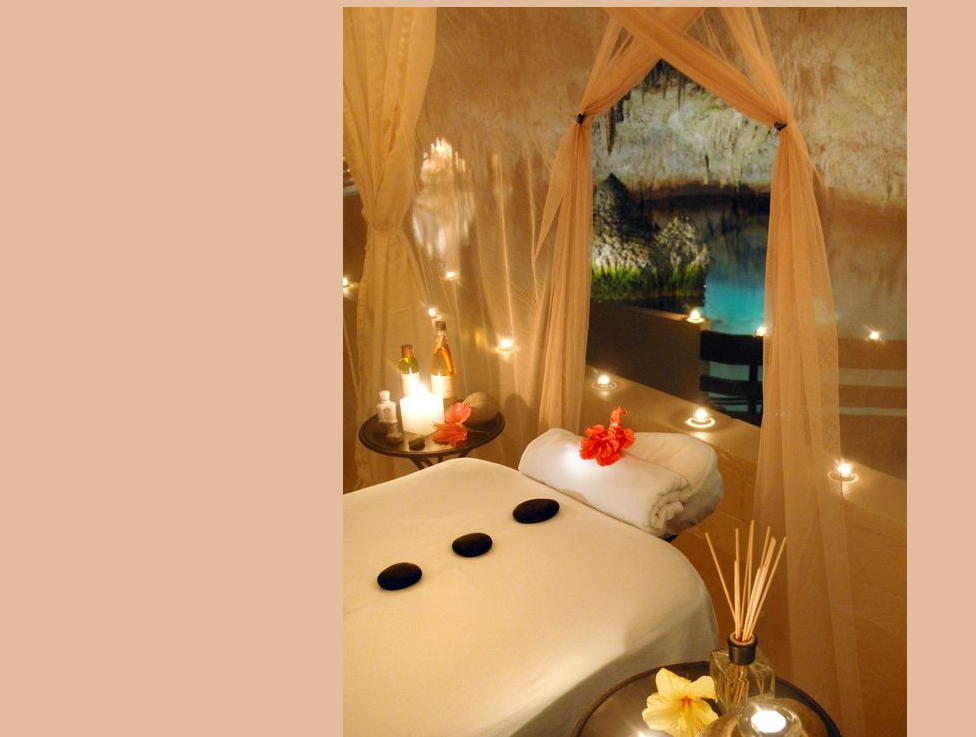
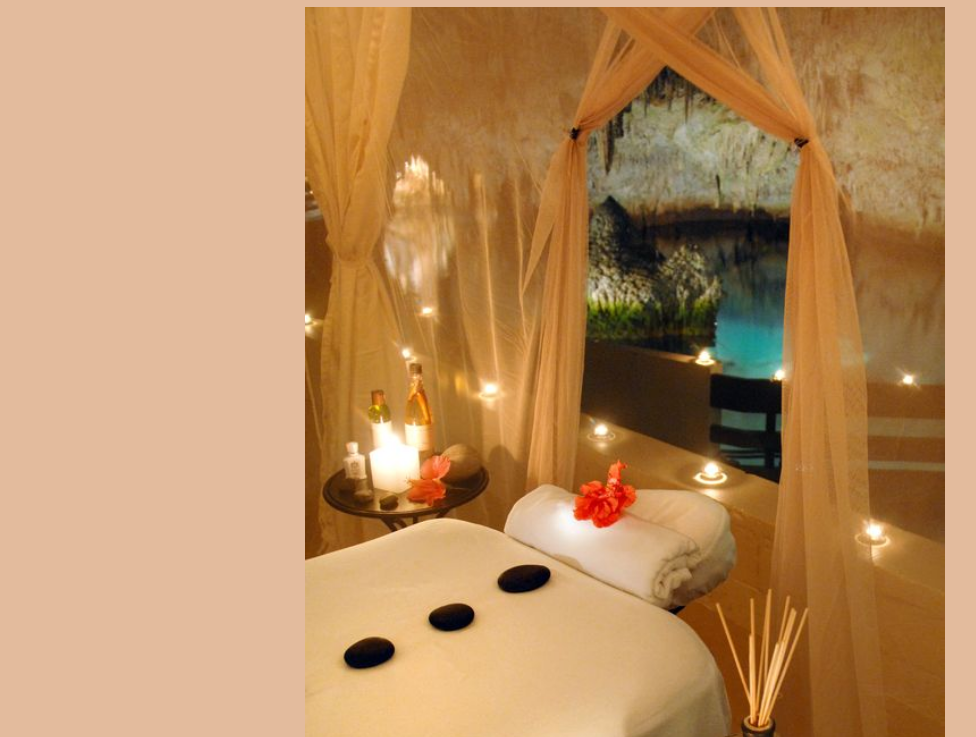
Before and after one commit to carmonabarbaral/Proyecto1, a plain HTML site: page pages/servicios.html in a window 1280 px wide. Shown: the part 63-800 px from the top of the page, without its empty margins (15-991 px from the left). Drawn offline with nearby package versions, Linux system fonts and the light colour scheme.

Commit message:
cambios a pag servicios

```diff
--- a/styles/partials/_main.scss
+++ b/styles/partials/_main.scss
@@ -44,9 +44,12 @@ margin-top: 10px;
 margin-bottom: 10px;
 padding: 30px;}
 }
-.container-img, .container-fluid, .container-lg, .container-md, .container-sm, .container-xl, .container-xxl {
-    width: 100%;
-    height: 100%;
-    margin-right: auto;
-    margin-left: auto;
-}
+    .container-img {
+        width: 100%;
+        img {
+          width: 50%;
+          @media (max-width: 600px) {
+            width: 100%;
+          }
+        }
+      }
```
Also changed, not shown: styles/styles.css, 1 other file.
